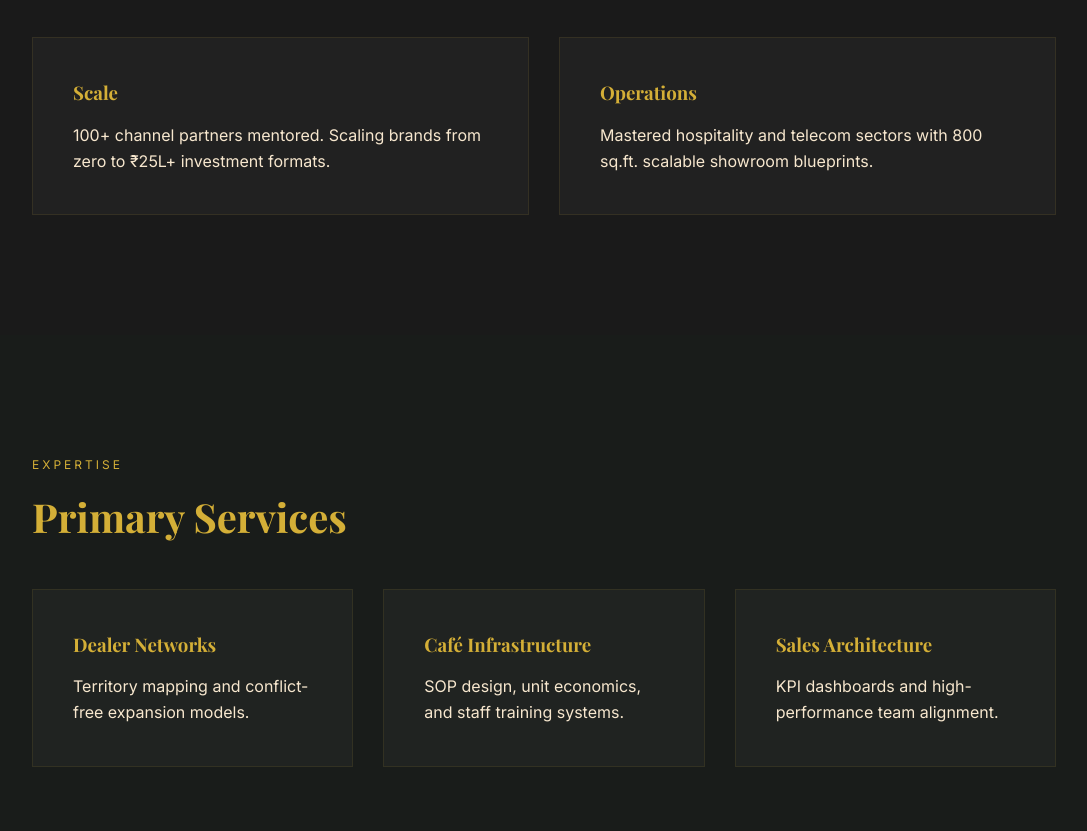
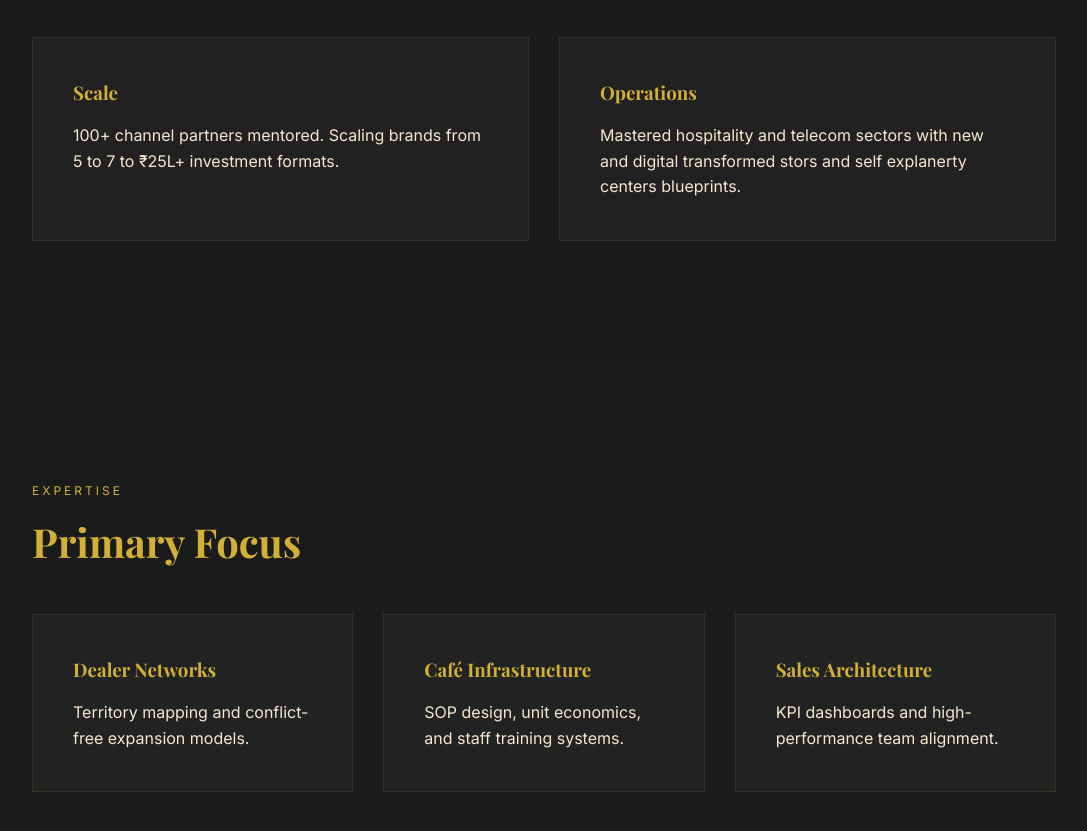
Before and after one commit to sanjug05/github.io, a plain HTML site: page index.html in a window 1280 px wide. Shown: the part 1016-1847 px from the top of the page, without its empty margins (96-1183 px from the left). Drawn offline with nearby package versions, Linux system fonts and the light colour scheme.

Commit message:
Update index.html

```diff
--- a/index.html
+++ b/index.html
@@ -175,18 +175,18 @@
     <div class="card-grid">
         <div class="card" data-aos="fade-up">
             <h3>Scale</h3>
-            <p>100+ channel partners mentored. Scaling brands from zero to ₹25L+ investment formats.</p>
+            <p>100+ channel partners mentored. Scaling brands from 5 to 7 to ₹25L+ investment formats.</p>
         </div>
         <div class="card" data-aos="fade-up" data-aos-delay="100">
             <h3>Operations</h3>
-            <p>Mastered hospitality and telecom sectors with 800 sq.ft. scalable showroom blueprints.</p>
+            <p>Mastered hospitality and telecom sectors with new and digital transformed stors and self explanerty centers blueprints.</p>
         </div>
     </div>
 </section>
 
 <section id="services" style="background: rgba(11, 70, 25, 0.05);">
     <span class="section-label">Expertise</span>
-    <h2 style="font-size: 2.5rem; color: var(--gold);">Primary Services</h2>
+    <h2 style="font-size: 2.5rem; color: var(--gold);">Primary Focus</h2>
     <div class="card-grid">
         <div class="card" data-aos="zoom-in">
             <h3>Dealer Networks</h3>
```
